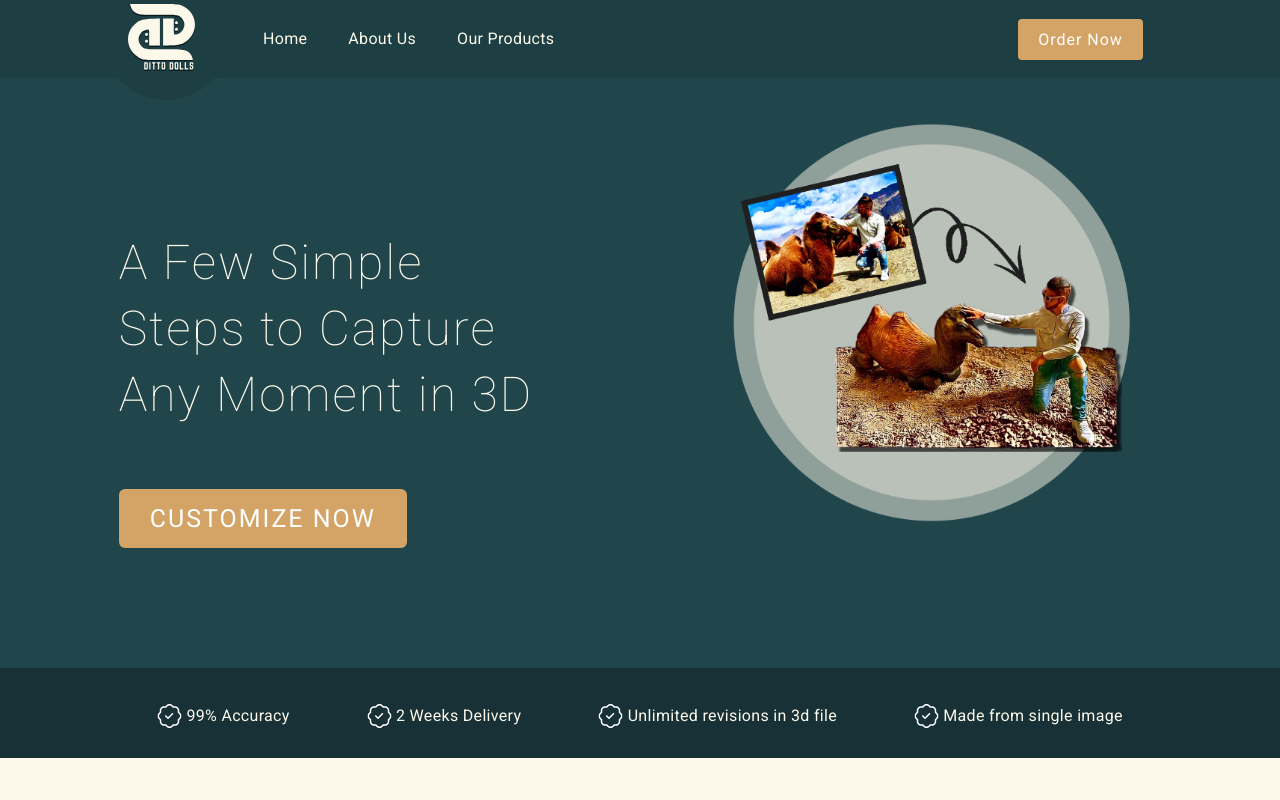
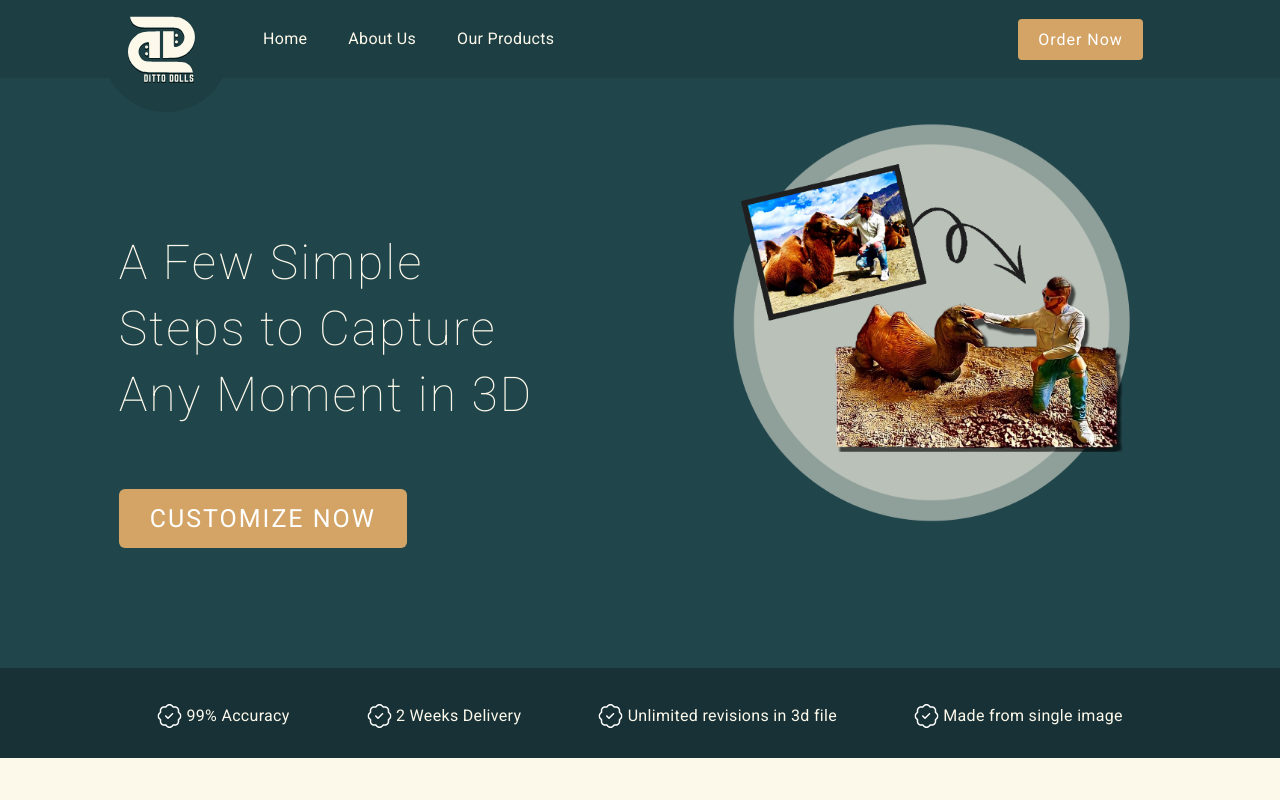
Before and after one commit to Gaurav-2k1/proj, a Nuxt app: page / in a window 1280 px wide. Shown: the top 800 px of the page. Built offline with nearby package versions, Linux system fonts and the light colour scheme.

Commit message:
Fixed Navbar

```diff
--- a/assets/css/styles.css
+++ b/assets/css/styles.css
@@ -252,7 +252,7 @@ body {
 .logo-img {
   width: 128px;
   height: auto;
-  margin: 35px 0 0 90px;
+  margin: 60px 0 0 90px;
 }
 
 .nav-link {
```
